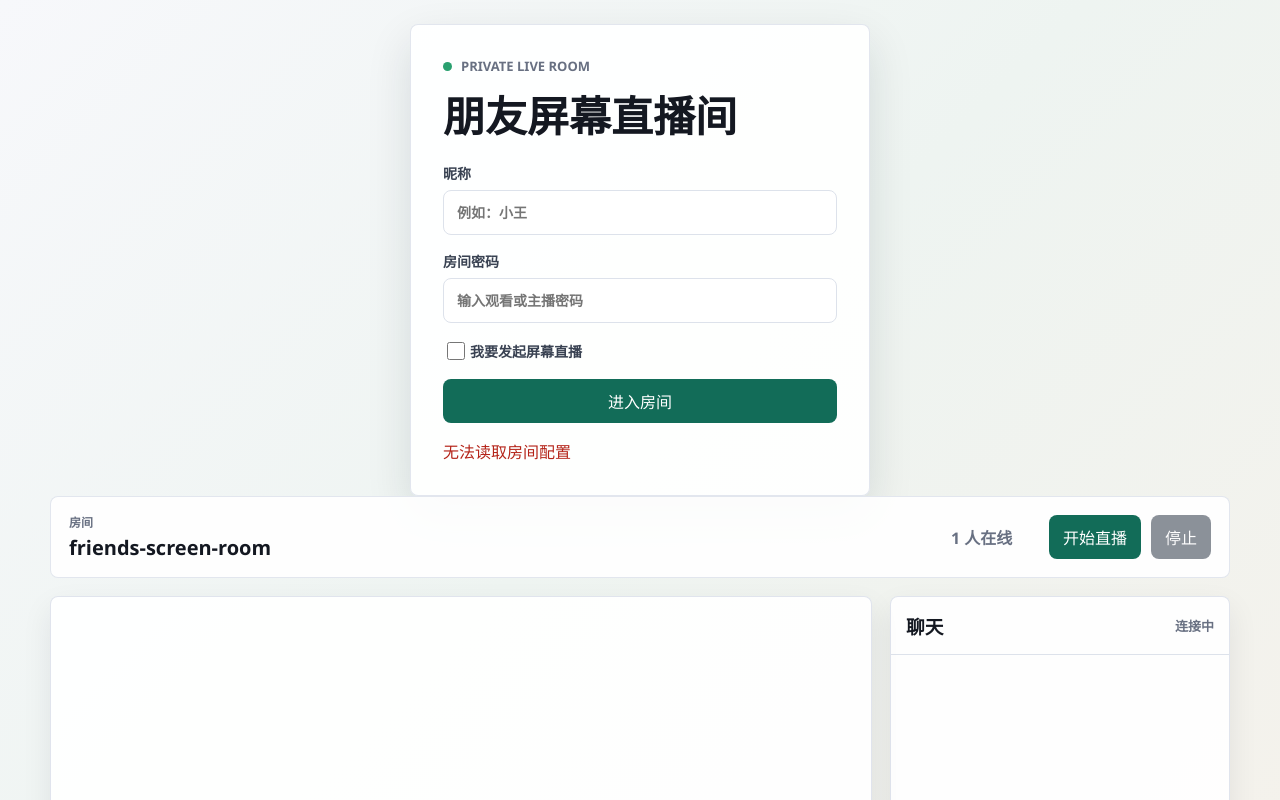
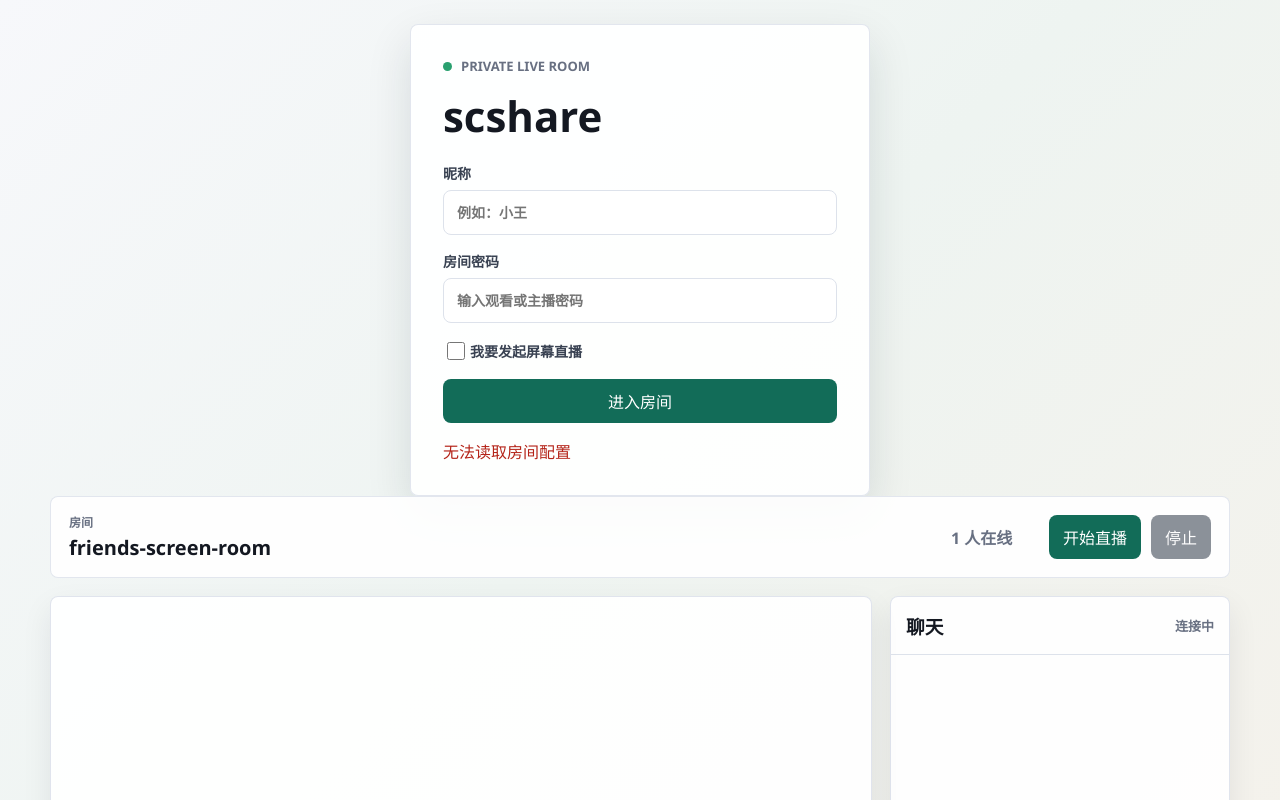
Before and after one commit to dinnerxxx/screen-live-web, a website: page public/index.html in a window 1280 px wide. Shown: the top 800 px of the page. Drawn offline with nearby package versions, Linux system fonts and the light colour scheme; no server answers.

Commit message:
Rename app to scshare

```diff
--- a/public/index.html
+++ b/public/index.html
@@ -3,7 +3,7 @@
 <head>
   <meta charset="utf-8">
   <meta name="viewport" content="width=device-width, initial-scale=1">
-  <title>朋友屏幕直播间</title>
+  <title>scshare</title>
   <link rel="stylesheet" href="/style.css">
 </head>
 <body>
@@ -13,7 +13,7 @@
         <span class="status-dot"></span>
         <span>Private Live Room</span>
       </div>
-      <h1 id="loginTitle">朋友屏幕直播间</h1>
+      <h1 id="loginTitle">scshare</h1>
       <form id="loginForm" class="login-form">
         <label>
           昵称
```
Also changed, not shown: README.md.
